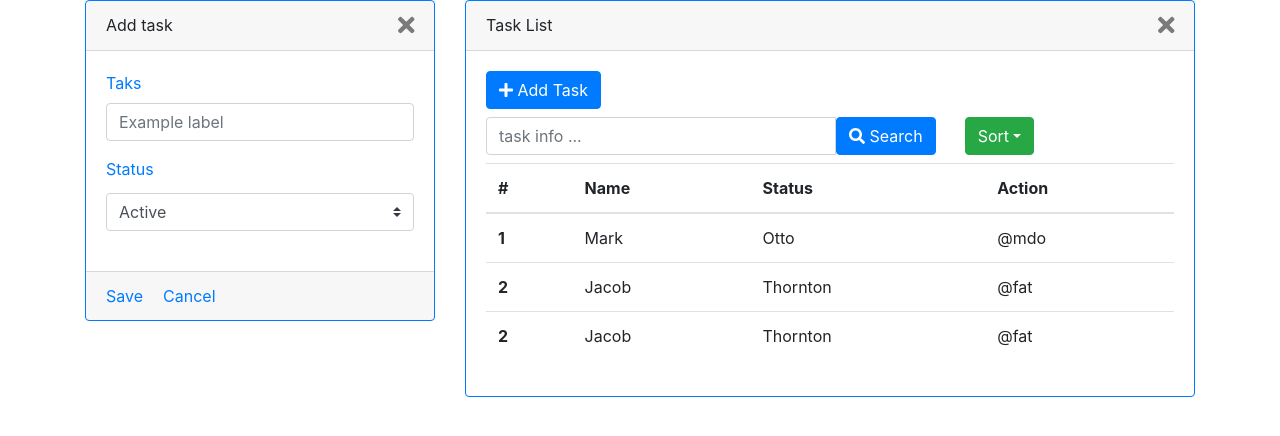
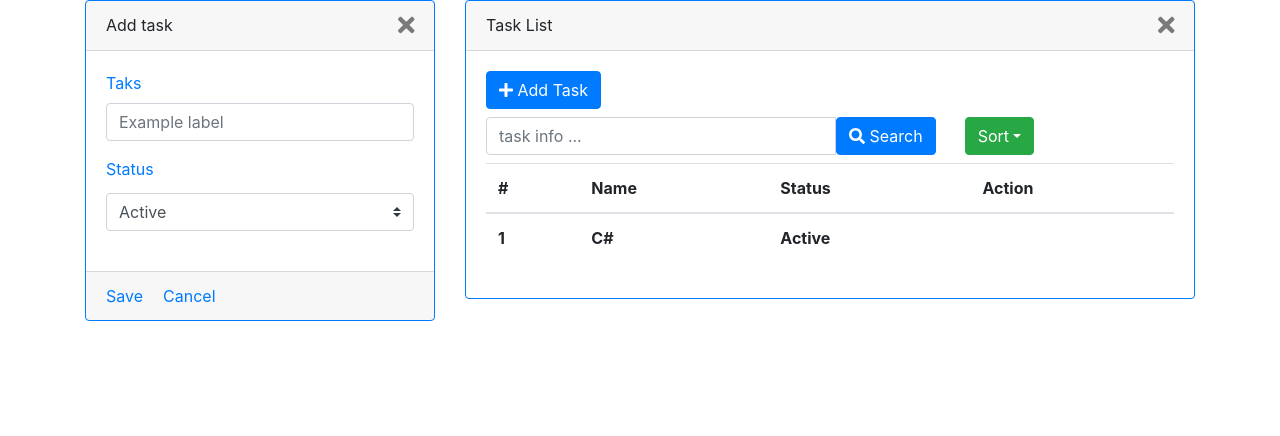
Before and after one commit to quickview357/react-todolist2, a React (Create React App) app: page / in a window 1280 px wide. Shown: the top 436 px of the page. Built offline with nearby package versions, Linux system fonts and the light colour scheme; the HTML template or start-up script is replaced by a standard one.

Commit message:
split code ok

```diff
--- a/src/App.js
+++ b/src/App.js
@@ -1,44 +1,18 @@
 import React, { Component } from 'react';
 import { FontAwesomeIcon } from '@fortawesome/react-fontawesome';
-import { faPlus, faTimes, faSearch } from '@fortawesome/free-solid-svg-icons';
-import {Dropdown} from 'react-bootstrap';
-
+import { faPlus, faTimes } from '@fortawesome/free-solid-svg-icons';
+import TaskForm from './Components/TaskForm';
+import Control from './Components/Control';
+import TaskList from './Components/TaskList';
 
 class App extends Component {
   render() {
     return (
-
       <div className="container">
           <div className="row">
             <div className="col-xs-4 col-sm-4 col-md-4 col-lg-4">
-              <div className="card border-primary mb-3" style={{maxWidth: '100%'}}>
-                <div className="card-header">
-                  Add task
-                  <span className="close"><FontAwesomeIcon icon={faTimes} /></span>
-                </div>
-                <div className="card-body text-primary">
-                    <form>
-                      <div className="form-group">
-                        <label htmlFor="formGroupExampleInput">Taks</label>
-                        <input type="text" className="form-control" id="formGroupExampleInput" placeholder="Example label" />
-                      </div>
-                      <div className="form-group">
-                        <label htmlFor="formGroupExampleInput2">Status</label>
-                        <select className="custom-select my-1 mr-sm-2">
-                          <option value={true}>Active</option>
-                          <option value={false}>Deactive</option>
-                        </select>
-                      </div>
-                    </form>
-                </div>
-                <div className="card-footer">
-                  <a href="/#" className="card-link">Save</ a>
-                  <a href="/#" className="card-link">Cancel</ a>
-                </div>
-              </div>
+              <TaskForm></TaskForm>
             </div>
-
-
             <div className="col-xs-8 col-sm-8 col-md-8 col-lg-8">
               <div className="card border-primary mb-3" style={{maxWidth: '100%'}}>
                   <div className="card-header">
@@ -46,99 +20,14 @@ class App extends Component {
                     <span className="close"><FontAwesomeIcon icon={faTimes} /></span>
                   </div>
                   <div className="card-body text-primary">
-
                       <button type="button" className="btn btn-primary mb-2"><FontAwesomeIcon icon={faPlus} /> Add Task</button>
-
-                      <div className="row">
-
-                        <div className="col-xs-8 col-sm-8 col-md-8 col-lg-8">
-                            <div className="input-group mb-2 mr-sm-2">
-                                <input type="text" className="form-control" placeholder="task info ..." />
-                                <div className="input-group-prepend">
-                                  <div className="input-group-btn">
-                                    <button className="btn btn-primary" type="button" onClick={this.onSearch}>
-                                      <FontAwesomeIcon icon={faSearch}></FontAwesomeIcon> Search
-                                    </button>
-                                  </div>
-                              </div>
-                            </div>
-                        </div>
-
-                        <div class="col-xs-4 col-sm-4 col-md-4 col-lg-4">
-                            <Dropdown>
-                              <Dropdown.Toggle variant="success" id="dropdown-basic">
-                                Sort
-                              </Dropdown.Toggle>
-
-                              <Dropdown.Menu>
-                                <Dropdown.Item href="#/action-1">Action</Dropdown.Item>
-                                <Dropdown.Item href="#/action-2">Another action</Dropdown.Item>
-                                <Dropdown.Item href="#/action-3">Something else</Dropdown.Item>
-                              </Dropdown.Menu>
-                            </Dropdown>
-                        </div>
-
-                     </div>
-                    <div className="table-responsive">
-                      <table className="table table-hover">
-                        <thead>
-                          <tr>
-                            <th scope="col">#</th>
-                            <th scope="col">Name</th>
-                            <th scope="col">Status</th>
-                            <th scope="col">Action</th>
-                          </tr>
-                        </thead>
-                        <tbody>
-                          <tr>
-                            <th scope="row">1</th>
-                            <td>Mark</td>
-                            <td>Otto</td>
-                            <td>@mdo</td>
-                          </tr>
-                          <tr>
-                            <th scope="row">2</th>
-                            <td>Jacob</td>
-                            <td>Thornton</td>
-                            <td>@fat</td>
-                          </tr>
-                          <tr>
-                            <th scope="row">2</th>
-                            <td>Jacob</td>
-                            <td>Thornton</td>
-                            <td>@fat</td>
-                          </tr>
-                        </tbody>
-                      </table>
-                    </div>
-
-
-
-
-
+                      <Control></Control>
+                      <TaskList></TaskList>
                   </div>
-
                 </div>
             </div>
           </div>
-
-
-
-
         </div>
-
-
-
-
-
-
-
-
-
-
-
-
-
     );
   }
 }
--- /dev/null
+++ b/src/Components/Control.js
@@ -0,0 +1,16 @@
+import React, { Component } from 'react';
+import Search from './Search';
+import Sort from './Sort';
+class Control extends Component {
+  render() {
+    return (
+        <div className="row">
+            {/* Search */}
+            <Search></Search>
+            {/* Sort */}
+            <Sort></Sort>
+        </div>
+    );
+  }
+}
+export default Control;
--- /dev/null
+++ b/src/Components/Search.js
@@ -0,0 +1,23 @@
+import React, { Component } from 'react';
+import { FontAwesomeIcon } from '@fortawesome/react-fontawesome';
+import {faSearch } from '@fortawesome/free-solid-svg-icons';
+class Search extends Component {
+  render() {
+    return (
+        <div className="col-xs-8 col-sm-8 col-md-8 col-lg-8">
+            <div className="input-group mb-2 mr-sm-2">
+                <input type="text" className="form-control" placeholder="task info ..." />
+                <div className="input-group-prepend">
+                <div className="input-group-btn">
+                    <button className="btn btn-primary" type="button" onClick={this.onSearch}>
+                    <FontAwesomeIcon icon={faSearch}></FontAwesomeIcon> Search
+                    </button>
+                </div>
+            </div>
+            </div>
+        </div>
+    );
+  }
+}
+
+export default Search;
--- /dev/null
+++ b/src/Components/Sort.js
@@ -0,0 +1,23 @@
+import React, { Component } from 'react';
+import Dropdown from 'react-bootstrap/Dropdown';
+class Sort extends Component {
+  render() {
+    return (
+        <div className="col-xs-4 col-sm-4 col-md-4 col-lg-4">
+            <Dropdown>
+            <Dropdown.Toggle variant="success" id="dropdown-basic">
+                Sort
+            </Dropdown.Toggle>
+
+            <Dropdown.Menu>
+                <Dropdown.Item href="#/action-1">Action</Dropdown.Item>
+                <Dropdown.Item href="#/action-2">Another action</Dropdown.Item>
+                <Dropdown.Item href="#/action-3">Something else</Dropdown.Item>
+            </Dropdown.Menu>
+            </Dropdown>
+        </div>
+    );
+  }
+}
+
+export default Sort;
--- /dev/null
+++ b/src/Components/TaskForm.js
@@ -0,0 +1,37 @@
+import React, { Component } from 'react';
+import { FontAwesomeIcon } from '@fortawesome/react-fontawesome';
+import {  faTimes } from '@fortawesome/free-solid-svg-icons';
+
+class TaskForm extends Component {
+  render() {
+    return (
+        <div className="card border-primary mb-3" style={{maxWidth: '100%'}}>
+            <div className="card-header">
+            Add task
+            <span className="close"><FontAwesomeIcon icon={faTimes} /></span>
+            </div>
+            <div className="card-body text-primary">
+                <form>
+                <div className="form-group">
+                    <label htmlFor="formGroupExampleInput">Taks</label>
+                    <input type="text" className="form-control" id="formGroupExampleInput" placeholder="Example label" />
+                </div>
+                <div className="form-group">
+                    <label htmlFor="formGroupExampleInput2">Status</label>
+                    <select className="custom-select my-1 mr-sm-2">
+                    <option value={true}>Active</option>
+                    <option value={false}>Deactive</option>
+                    </select>
+                </div>
+                </form>
+            </div>
+            <div className="card-footer">
+            <a href="/#" className="card-link">Save</ a>
+            <a href="/#" className="card-link">Cancel</ a>
+            </div>
+        </div>
+    );
+  }
+}
+
+export default TaskForm;
--- /dev/null
+++ b/src/Components/TaskItem.js
@@ -0,0 +1,14 @@
+import React, { Component } from 'react';
+class TaskItem extends Component {
+  render() {
+    return (
+      <tr>
+        <th scope="col">1</th>
+        <th scope="col">C#</th>
+        <th scope="col">Active</th>
+        <th scope="col"></th>
+      </tr>
+    );
+  }
+}
+export default TaskItem;
--- /dev/null
+++ b/src/Components/TaskList.js
@@ -0,0 +1,25 @@
+import React, { Component } from 'react';
+import TaskItem from './TaskItem';
+class TaskList extends Component {
+  render() {
+    return (
+      <div className="table-responsive">
+        <table className="table table-hover">
+          <thead>
+            <tr>
+              <th scope="col">#</th>
+              <th scope="col">Name</th>
+              <th scope="col">Status</th>
+              <th scope="col">Action</th>
+            </tr>
+          </thead>
+          <tbody>
+            <TaskItem></TaskItem>
+          </tbody>
+        </table>
+    </div>
+    );
+  }
+}
+
+export default TaskList;
```
